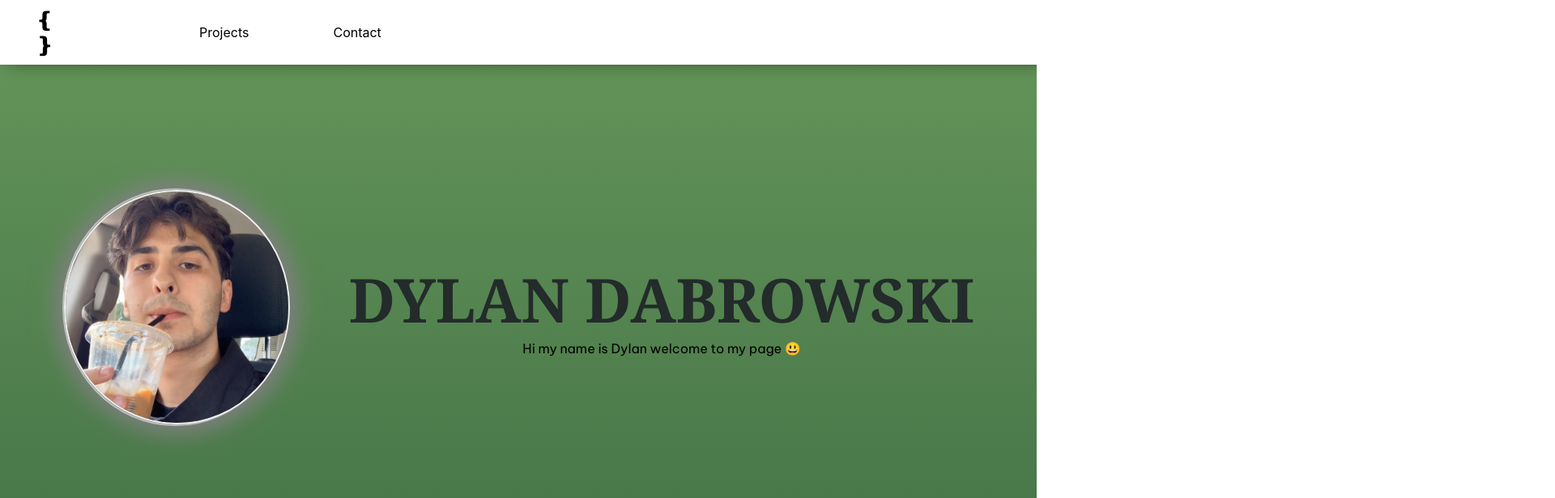
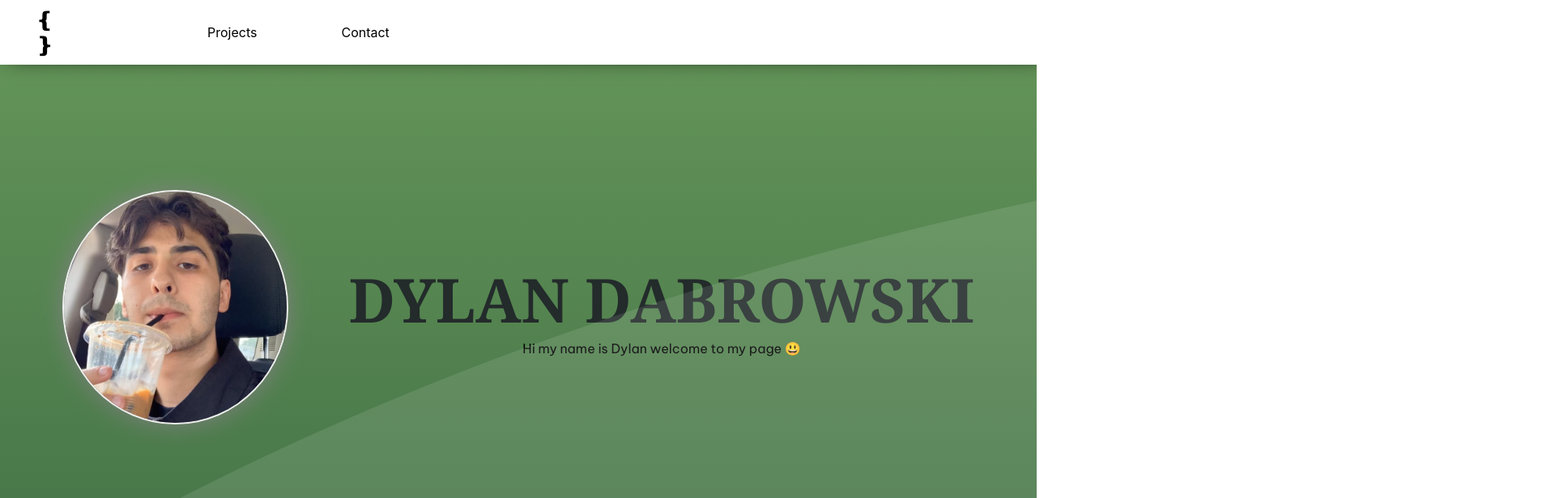
Before and after one commit to DylanDabrowski/website-v2.0, a React (Create React App) app: page / in a window 1280 px wide. Shown: the top 616 px of the page at 81% size, 1920 px wide, since content can reach past the window. Built offline with nearby package versions, Linux system fonts and the light colour scheme.

Commit message:
added weird/cool cover thing to background, and some more animation.

```diff
--- a/src/components/HeroSection/HeroSection.css
+++ b/src/components/HeroSection/HeroSection.css
@@ -23,6 +23,15 @@
   }
 }
 
+@keyframes slideUpOnly {
+  0% {
+    transform: translateY(40%);
+  }
+  100% {
+    transform: translateY(0);
+  }
+}
+
 .hero {
   /* border: 1px solid black; */
   display: flex;
@@ -36,9 +45,13 @@
   background: linear-gradient(0deg, #406e45, #94c973, #b1d8b7);
   background-size: 600% 600%;
 
-  -webkit-animation: GreenGradient 11s ease infinite;
-  -moz-animation: GreenGradient 11s ease infinite;
   animation: GreenGradient 11s ease infinite;
+}
+
+.hero__background-cover {
+  position: absolute;
+  opacity: 0.1;
+  animation: 3s ease-in-out 0s 1 slideUpOnly;
 }
 
 .hero__container {
@@ -48,6 +61,10 @@
   justify-content: center;
   align-items: center;
   margin: 0 20px;
+}
+
+.hero__pfp-container {
+  animation: 2s ease-in-out 0s 1 slideUp;
 }
 
 .hero__pfp {
@@ -66,11 +83,11 @@
   display: none;
 }
 
-.hero__pfp:hover > .hero__pfp-nohover {
+.hero__pfp-container:hover > .hero__pfp-nohover {
   display: none;
 }
 
-.hero__pfp:hover > .hero__pfp-hover {
+.hero__pfp-container:hover > .hero__pfp-hover {
   display: block;
 }
 
--- a/src/components/HeroSection/HeroSection.js
+++ b/src/components/HeroSection/HeroSection.js
@@ -2,6 +2,7 @@ import React from "react";
 import "./HeroSection.css";
 import pfp from "../../assets/images/pfp.png";
 import pfpVideo from "../../assets/videos/pfp.mp4";
+import ImgCover from "../../assets/images/white-oval.png";
 
 const HeroSection = () => {
   const width = window.innerWidth;
@@ -9,8 +10,9 @@ const HeroSection = () => {
   return (
     <>
       <div className="hero" width={width}>
+        <img src={ImgCover} alt="cover" className="hero__background-cover" />
         <div className="hero__container">
-          <div className="hero__pfp">
+          <div className="hero__pfp-container">
             <img className="hero__pfp hero__pfp-nohover" src={pfp} alt="pfp" />
             <video
               className="hero__pfp hero__pfp-hover"
--- a/src/components/Navbar/Navbar.css
+++ b/src/components/Navbar/Navbar.css
@@ -45,7 +45,12 @@
   justify-content: center;
   font-weight: bold;
   text-decoration: none;
-  width: 30px;
+  width: 40px;
+  height: 40px;
+}
+
+.nav__logo-icon {
+  width: 100%;
 }
 
 .nav__mobileicon {
--- a/src/components/Navbar/Navbar.js
+++ b/src/components/Navbar/Navbar.js
@@ -3,6 +3,7 @@ import { Link as LinkR } from "react-router-dom";
 import { Link as LinkS } from "react-scroll";
 import { FaBars } from "react-icons/fa";
 import "./Navbar.css";
+import Logo from "../../assets/images/logo.png";
 
 const Navbar = ({ toggle, hasSlideLinks }) => {
   return (
@@ -12,6 +13,7 @@ const Navbar = ({ toggle, hasSlideLinks }) => {
           <div className="nav__logo-container">
             <LinkR to="/" className="nav__logo">
               ❴ ❵
+              {/* <img src={Logo} alt="logo" className="nav__logo-icon" /> */}
             </LinkR>
           </div>
 
```
Also changed, not shown: src/assets/images/logo.png (added), src/assets/images/white-oval.png (added).
